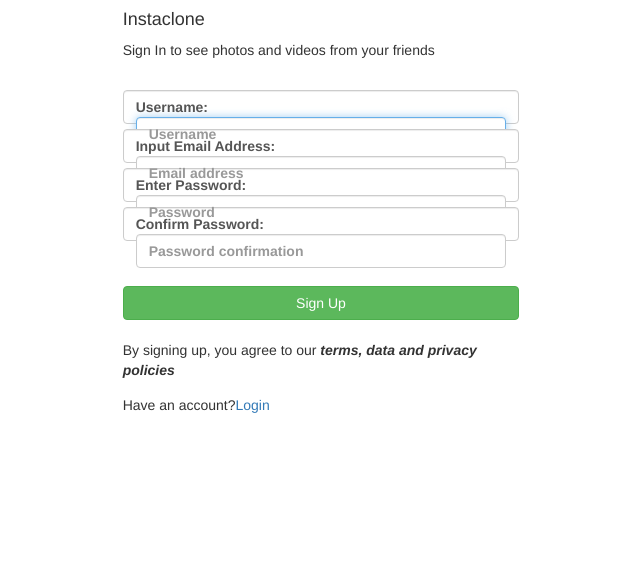
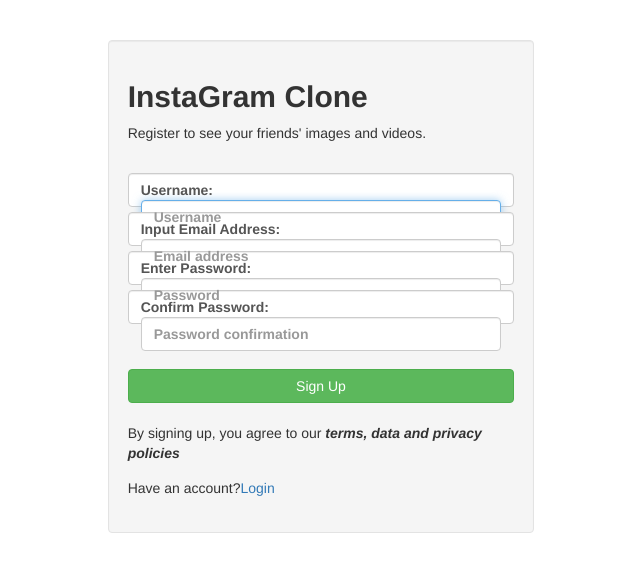
Before and after one commit to Valentino-Junior/Instagram-clone, a Django app: page /register/ in a window 1280 px wide. Shown: the top 572 px of the page, without its empty margins (319-959 px from the left). Run offline with Django 3.2, Linux system fonts and the light colour scheme; some libraries are stand-ins or nearby versions.

Commit message:
Added styling

```diff
--- a/clone/templates/registration/login.html
+++ b/clone/templates/registration/login.html
@@ -2,6 +2,7 @@
 {% load bootstrap3 %}
 
 {% block content %}
+<br><br>
 <div class="container-fluid" id="landing-page-container">
     <div class="row">
         <!-- Empty column -->
--- a/clone/templates/registration/signup.html
+++ b/clone/templates/registration/signup.html
@@ -2,14 +2,15 @@
 {% load bootstrap3 %}
 
 {% block content %}
+<br><br>
 <div class="container-fluid" id="registrationform">
     <div class="row">
         <div class="col-md-4"></div>
-        <div class="col-md-4">
+        <div class="col-md-4 well">
             <div class="registration">
                 <div class="registration-head">
-                    <h4>Instaclone</h4>
-                    <p>Sign In to see photos and videos from your friends</p>
+                    <h2><b>InstaGram Clone</b></h2>
+                    <p>Register to see your friends' images and videos.</p>
                 </div>
                 <br>
                 <div class="registration-form form-group">
```
